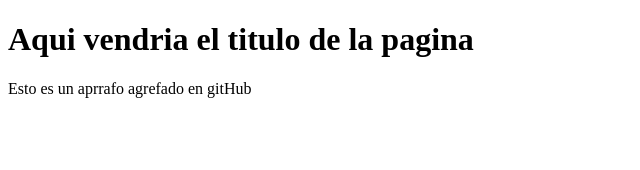
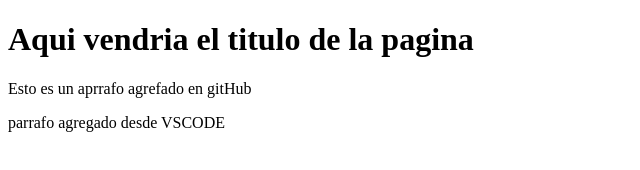
Before and after one commit to agalloch152/UsoGitVSC, a plain HTML site: page index.html in a window 1280 px wide. Shown: the whole page, without its empty margins (0-640 px from the left). Drawn offline with Linux system fonts and the light colour scheme.

Commit message:
Agregando segundo parrafo

```diff
--- a/index.html
+++ b/index.html
@@ -8,5 +8,6 @@
 <body>
     <h1>Aqui vendria el titulo de la pagina</h1>
     <p>Esto es un aprrafo agrefado en gitHub</p>
+    <p>parrafo agregado desde VSCODE</p>
 </body>
 </html>
```
